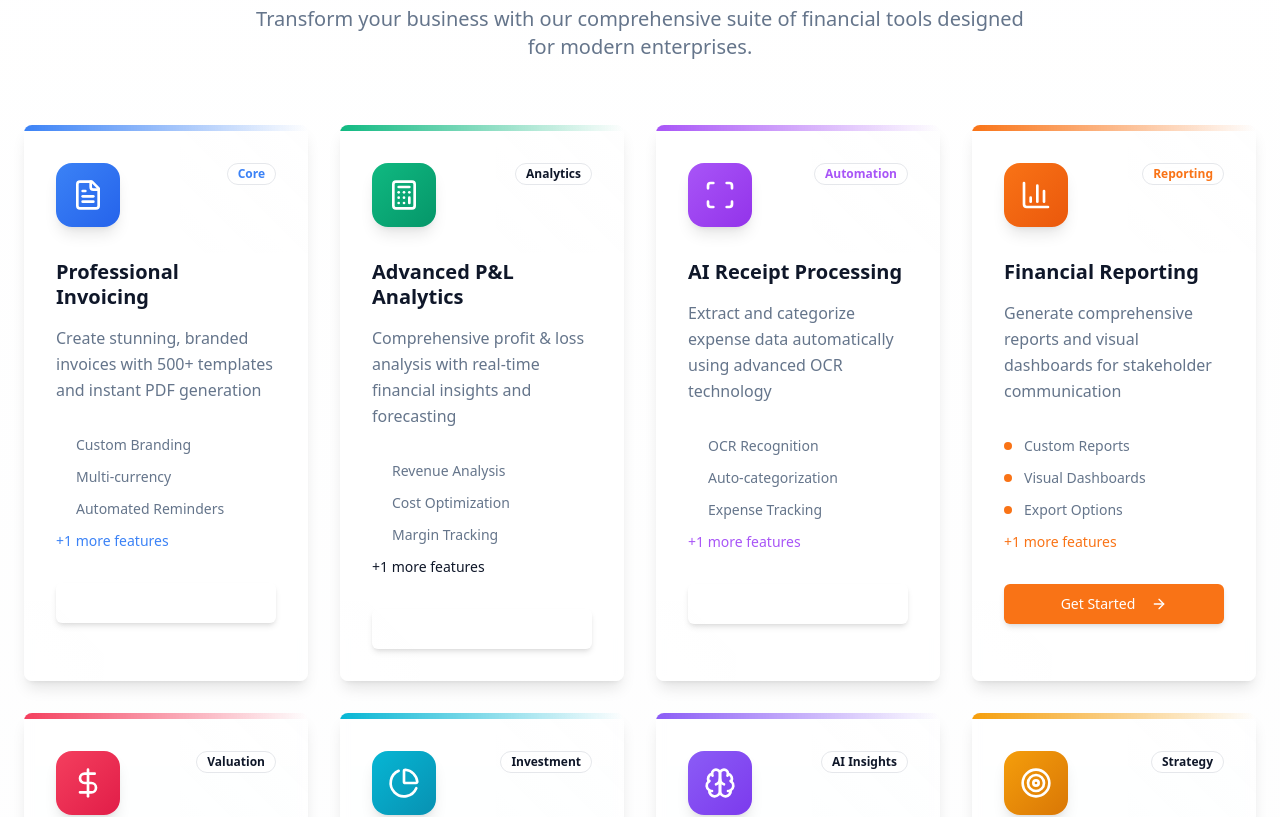
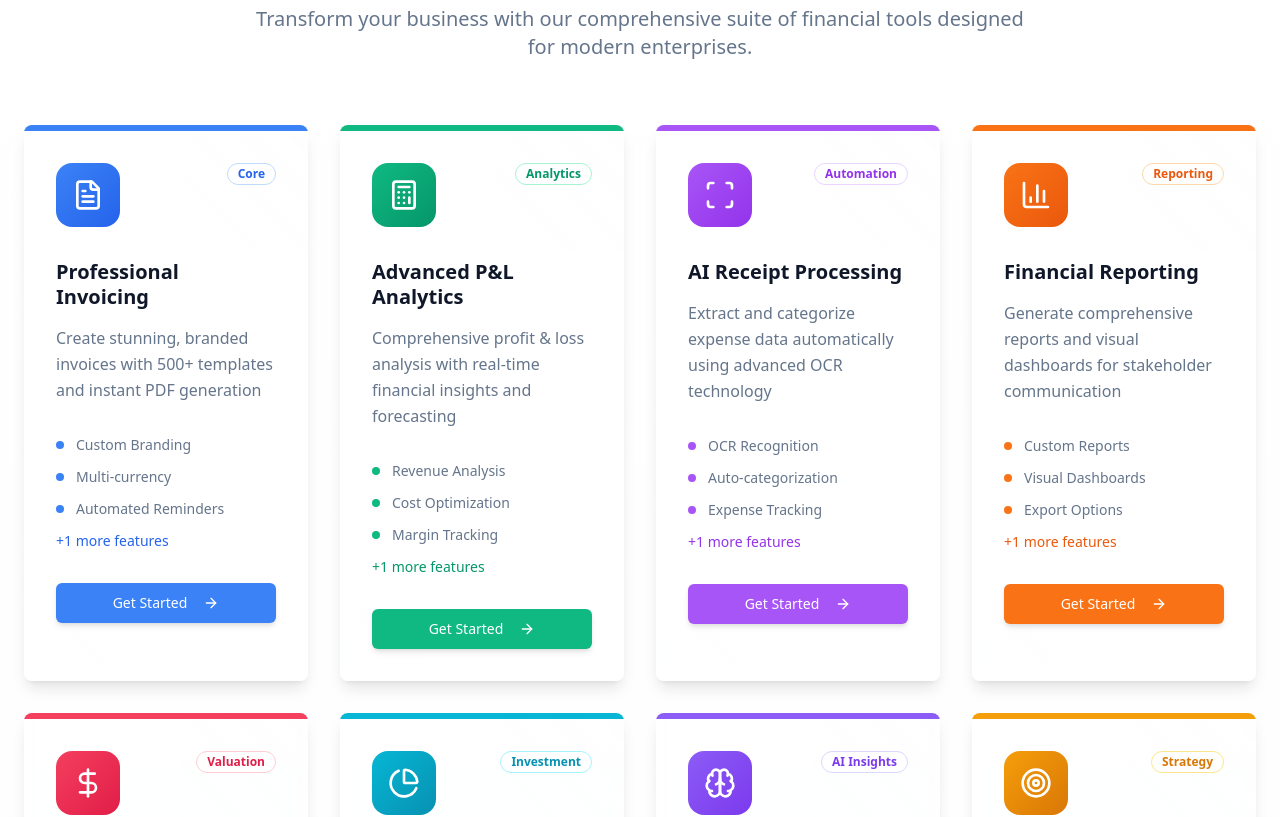
Before and after one commit to faisalghani12/react-seedling-repo-30, a React (Vite) app: page / in a window 1280 px wide. Shown: the part 1580-2397 px from the top of the page. Built offline with nearby package versions, Linux system fonts and the light colour scheme; what @react-pdf/renderer would draw is missing.

Commit message:
Fix CTA button display

```diff
--- a/src/pages/Home.tsx
+++ b/src/pages/Home.tsx
@@ -391,16 +391,72 @@ const Home = () => {
             {financialSuite.map((tool, index) => {
               const Icon = tool.icon;
 
-              // Unique color schemes for each tool
+              // Predefined color schemes that are safe with Tailwind
               const colorSchemes = [
-                { bg: "from-blue-500 to-blue-600", accent: "blue-500", glow: "blue-500/20" },
-                { bg: "from-emerald-500 to-emerald-600", accent: "emerald-500", glow: "emerald-500/20" },
-                { bg: "from-purple-500 to-purple-600", accent: "purple-500", glow: "purple-500/20" },
-                { bg: "from-orange-500 to-orange-600", accent: "orange-500", glow: "orange-500/20" },
-                { bg: "from-rose-500 to-rose-600", accent: "rose-500", glow: "rose-500/20" },
-                { bg: "from-cyan-500 to-cyan-600", accent: "cyan-500", glow: "cyan-500/20" },
-                { bg: "from-violet-500 to-violet-600", accent: "violet-500", glow: "violet-500/20" },
-                { bg: "from-amber-500 to-amber-600", accent: "amber-500", glow: "amber-500/20" },
+                {
+                  bgGradient: "bg-gradient-to-br from-blue-500 to-blue-600",
+                  accentLine: "bg-blue-500",
+                  accentText: "text-blue-600",
+                  accentBg: "bg-blue-500 hover:bg-blue-600",
+                  accentBorder: "border-blue-200",
+                  shadow: "shadow-blue-500/20 hover:shadow-blue-500/30"
+                },
+                {
+                  bgGradient: "bg-gradient-to-br from-emerald-500 to-emerald-600",
+                  accentLine: "bg-emerald-500",
+                  accentText: "text-emerald-600",
+                  accentBg: "bg-emerald-500 hover:bg-emerald-600",
+                  accentBorder: "border-emerald-200",
+                  shadow: "shadow-emerald-500/20 hover:shadow-emerald-500/30"
+                },
+                {
+                  bgGradient: "bg-gradient-to-br from-purple-500 to-purple-600",
+                  accentLine: "bg-purple-500",
+                  accentText: "text-purple-600",
+                  accentBg: "bg-purple-500 hover:bg-purple-600",
+                  accentBorder: "border-purple-200",
+                  shadow: "shadow-purple-500/20 hover:shadow-purple-500/30"
+                },
+                {
+                  bgGradient: "bg-gradient-to-br from-orange-500 to-orange-600",
+                  accentLine: "bg-orange-500",
+                  accentText: "text-orange-600",
+                  accentBg: "bg-orange-500 hover:bg-orange-600",
+                  accentBorder: "border-orange-200",
+                  shadow: "shadow-orange-500/20 hover:shadow-orange-500/30"
+                },
+                {
+                  bgGradient: "bg-gradient-to-br from-rose-500 to-rose-600",
+                  accentLine: "bg-rose-500",
+                  accentText: "text-rose-600",
+                  accentBg: "bg-rose-500 hover:bg-rose-600",
+                  accentBorder: "border-rose-200",
+                  shadow: "shadow-rose-500/20 hover:shadow-rose-500/30"
+                },
+                {
+                  bgGradient: "bg-gradient-to-br from-cyan-500 to-cyan-600",
+                  accentLine: "bg-cyan-500",
+                  accentText: "text-cyan-600",
+                  accentBg: "bg-cyan-500 hover:bg-cyan-600",
+                  accentBorder: "border-cyan-200",
+                  shadow: "shadow-cyan-500/20 hover:shadow-cyan-500/30"
+                },
+                {
+                  bgGradient: "bg-gradient-to-br from-violet-500 to-violet-600",
+                  accentLine: "bg-violet-500",
+                  accentText: "text-violet-600",
+                  accentBg: "bg-violet-500 hover:bg-violet-600",
+                  accentBorder: "border-violet-200",
+                  shadow: "shadow-violet-500/20 hover:shadow-violet-500/30"
+                },
+                {
+                  bgGradient: "bg-gradient-to-br from-amber-500 to-amber-600",
+                  accentLine: "bg-amber-500",
+                  accentText: "text-amber-600",
+                  accentBg: "bg-amber-500 hover:bg-amber-600",
+                  accentBorder: "border-amber-200",
+                  shadow: "shadow-amber-500/20 hover:shadow-amber-500/30"
+                },
               ];
 
               const scheme = colorSchemes[index % colorSchemes.length];
@@ -410,8 +466,8 @@ const Home = () => {
                   key={index}
                   className="group border-0 bg-card/60 backdrop-blur-sm shadow-lg hover:shadow-2xl transition-all duration-700 overflow-hidden hover:-translate-y-3 hover:scale-[1.02] relative"
                 >
-                  {/* Dynamic gradient overlay based on icon color */}
-                  <div className={`absolute inset-0 bg-gradient-to-br from-${scheme.accent}/5 via-transparent to-${scheme.accent}/10 opacity-0 group-hover:opacity-100 transition-opacity duration-500`}></div>
+                  {/* Dynamic gradient overlay */}
+                  <div className="absolute inset-0 bg-gradient-to-br from-primary/5 via-transparent to-primary/10 opacity-0 group-hover:opacity-100 transition-opacity duration-500"></div>
 
                   {/* Unique geometric decoration */}
                   <div className="absolute top-0 right-0 w-32 h-32 bg-gradient-to-bl from-muted/10 to-transparent opacity-50"></div>
@@ -419,24 +475,24 @@ const Home = () => {
 
                   <CardContent className="p-0 relative z-10">
                     {/* Dynamic accent line */}
-                    <div className={`h-1.5 bg-gradient-to-r from-${scheme.accent} to-${scheme.accent}/60`}></div>
+                    <div className={`h-1.5 ${scheme.accentLine}`}></div>
 
                     <div className="p-8">
                       <div className="flex items-start justify-between mb-8">
                         {/* Unique icon with dynamic colors and enhanced shadow */}
-                        <div className={`w-16 h-16 bg-gradient-to-br ${scheme.bg} rounded-2xl flex items-center justify-center shadow-lg shadow-${scheme.glow} group-hover:shadow-xl group-hover:shadow-${scheme.glow} transition-all duration-500 relative`}>
+                        <div className={`w-16 h-16 ${scheme.bgGradient} rounded-2xl flex items-center justify-center ${scheme.shadow} transition-all duration-500 relative`}>
                           {/* Icon glow effect */}
-                          <div className={`absolute inset-0 rounded-2xl bg-gradient-to-br ${scheme.bg} opacity-0 group-hover:opacity-20 blur-sm scale-110 transition-opacity duration-500`}></div>
+                          <div className={`absolute inset-0 rounded-2xl ${scheme.bgGradient} opacity-0 group-hover:opacity-20 blur-sm scale-110 transition-opacity duration-500`}></div>
                           <Icon className="w-8 h-8 text-white relative z-10 group-hover:scale-110 transition-transform duration-300" />
                         </div>
 
                         {/* Enhanced category badge */}
-                        <Badge variant="outline" className={`bg-background/80 backdrop-blur-sm border-${scheme.accent}/20 text-${scheme.accent} group-hover:bg-${scheme.accent}/10 transition-colors`}>
+                        <Badge variant="outline" className={`bg-background/80 backdrop-blur-sm ${scheme.accentBorder} ${scheme.accentText} group-hover:bg-muted/50 transition-colors`}>
                           {tool.category}
                         </Badge>
                       </div>
 
-                      <h3 className={`font-bold text-xl text-foreground mb-4 group-hover:text-${scheme.accent} transition-colors leading-tight`}>
+                      <h3 className={`font-bold text-xl text-foreground mb-4 group-hover:${scheme.accentText} transition-colors leading-tight`}>
                         {tool.title}
                       </h3>
                       <p className="text-muted-foreground mb-8 leading-relaxed">
@@ -446,19 +502,19 @@ const Home = () => {
                       <div className="space-y-3 mb-8">
                         {tool.features.slice(0, 3).map((feature, featureIndex) => (
                           <div key={featureIndex} className="flex items-center gap-3">
-                            <div className={`w-2 h-2 bg-${scheme.accent} rounded-full flex-shrink-0`}></div>
+                            <div className={`w-2 h-2 ${scheme.accentLine} rounded-full flex-shrink-0`}></div>
                             <span className="text-sm text-muted-foreground">{feature}</span>
                           </div>
                         ))}
                         {tool.features.length > 3 && (
-                          <div className={`text-sm text-${scheme.accent} font-medium`}>
+                          <div className={`text-sm ${scheme.accentText} font-medium`}>
                             +{tool.features.length - 3} more features
                           </div>
                         )}
                       </div>
 
                       <Button
-                        className={`w-full group/btn shadow-md hover:shadow-lg hover:shadow-${scheme.glow} transition-all duration-300 bg-${scheme.accent} hover:bg-${scheme.accent}/90`}
+                        className={`w-full group/btn shadow-md hover:shadow-lg transition-all duration-300 text-white ${scheme.accentBg}`}
                         onClick={() => navigate("/dashboard")}
                       >
                         Get Started
```
